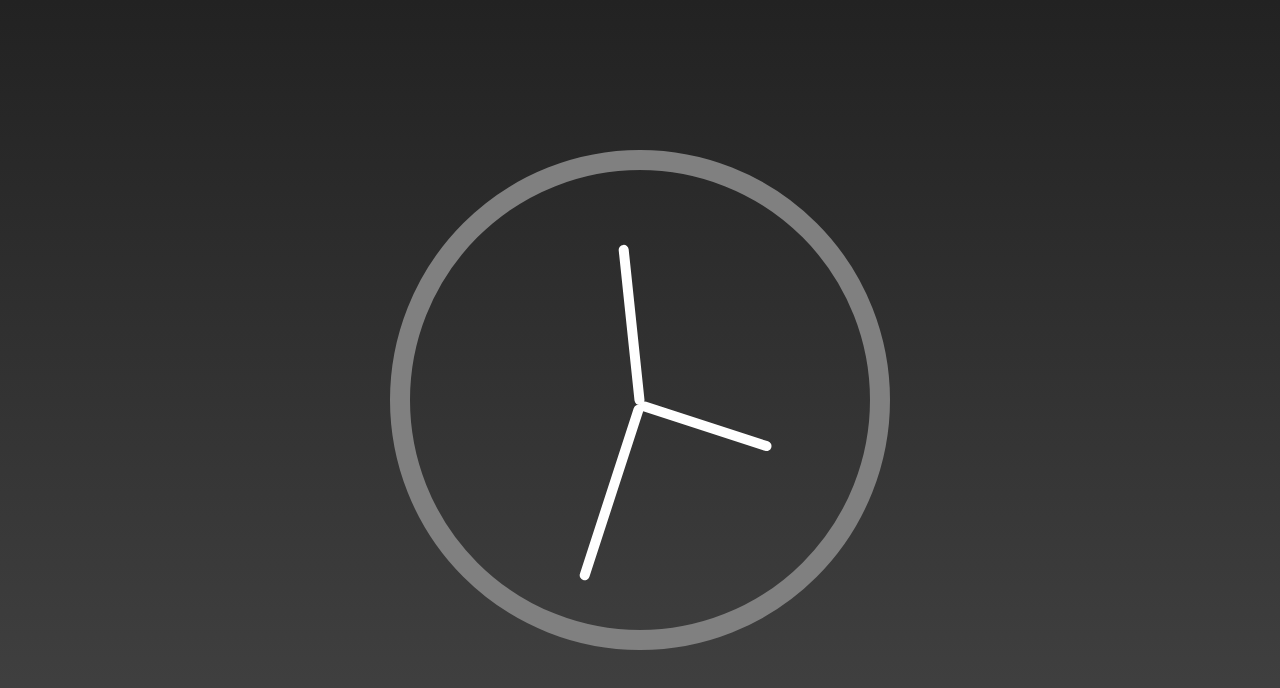
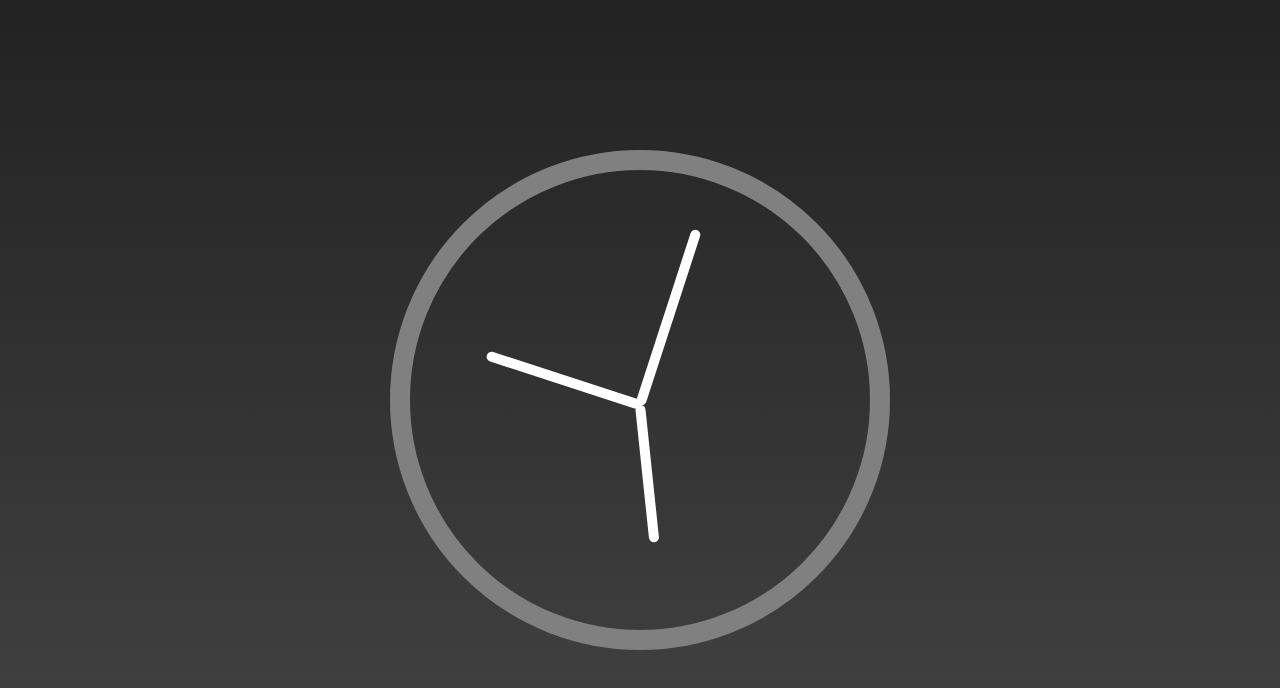
Before and after one commit to mr-ritesh-giri/30-days-coding-js, a plain HTML site: page 2. CSS + JS Clock/index.html in a window 1280 px wide. Drawn offline with Linux system fonts and the light colour scheme.

Commit message:
JS Clock

```diff
--- a/2. CSS + JS Clock/script.js
+++ b/2. CSS + JS Clock/script.js
@@ -2,25 +2,25 @@ const second = document.querySelector(".second-hand");
 const minute = document.querySelector(".minute-hand");
 const hour = document.querySelector(".hour-hand");
 
-function setDate() {
+function setClock() {
   const now = new Date();
 
   // Seconds
   const seconds = now.getSeconds();
-  const secondDegree = (seconds / 60) * 360 + 90;
+  const secondDegree = (seconds / 60) * 360 - 90;
   second.style.transform = `rotate(${secondDegree}deg)`;
   console.log("seconds", seconds);
 
   // Minutes
   const minutes = now.getMinutes();
-  const minuteDegree = (minutes / 60) * 360 + 90;
+  const minuteDegree = (minutes / 60) * 360 - 90;
   minute.style.transform = `rotate(${minuteDegree}deg)`;
   console.log("minute", minutes);
 
   // Hours
   const hours = now.getHours();
-  const hourDegree = ((hours % 12) / 12) * 360 + (minutes / 60) * 30 + 90;
+  const hourDegree = (hours / 12) * 360 - 90 + (minutes / 60) * 30;
   hour.style.transform = `rotate(${hourDegree}deg)`;
   console.log("hours", hours);
 }
-setInterval(setDate, 1000);
+setInterval(setClock, 1000);
--- a/2. CSS + JS Clock/style.css
+++ b/2. CSS + JS Clock/style.css
@@ -35,8 +35,8 @@ main {
   width: 40%;
 }
 .minute-hand {
+  width: 35%;
+}
+.hour-hand {
   width: 30%;
 }
-.hour-hand {
-  width: 35%;
-}
```
